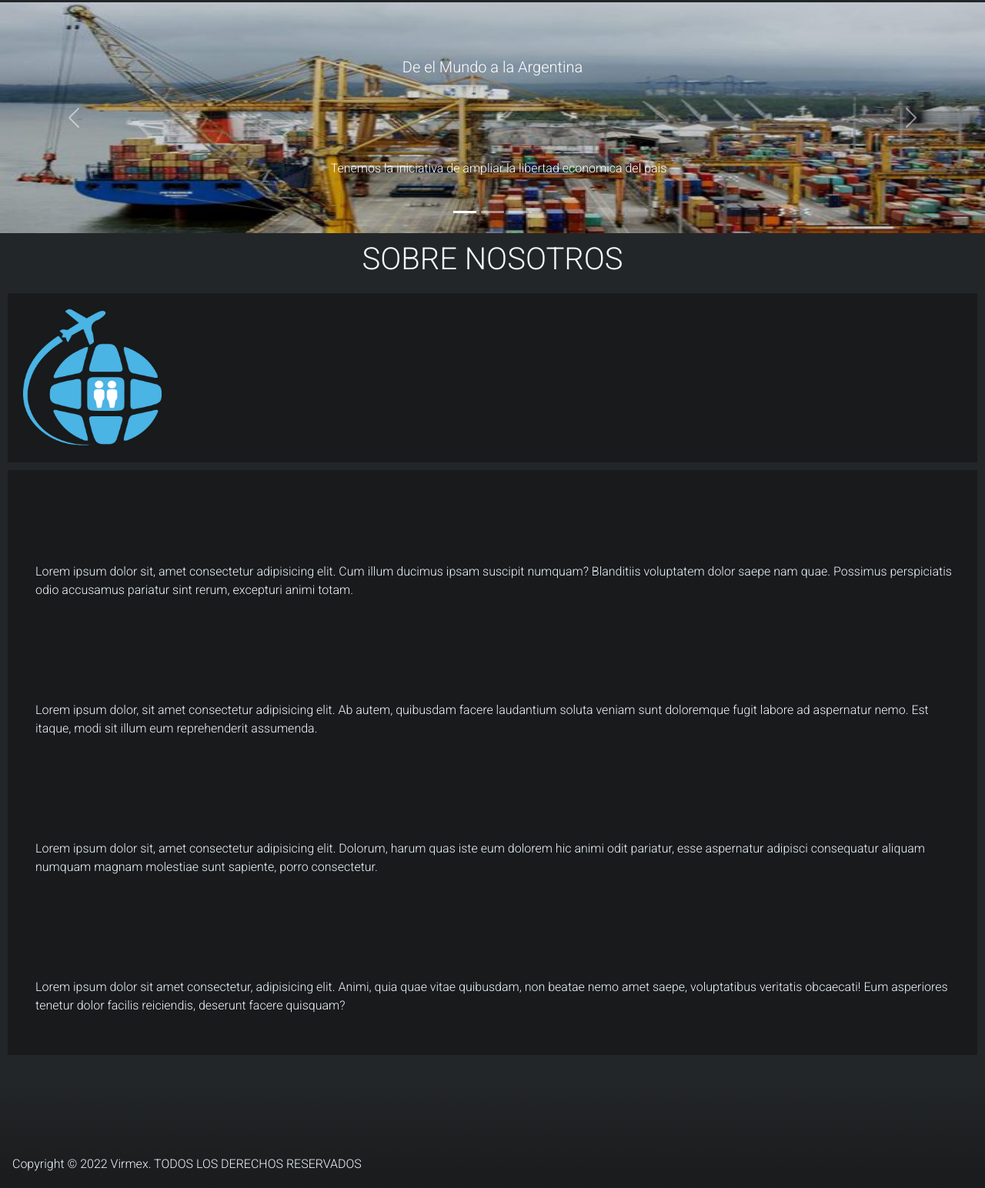
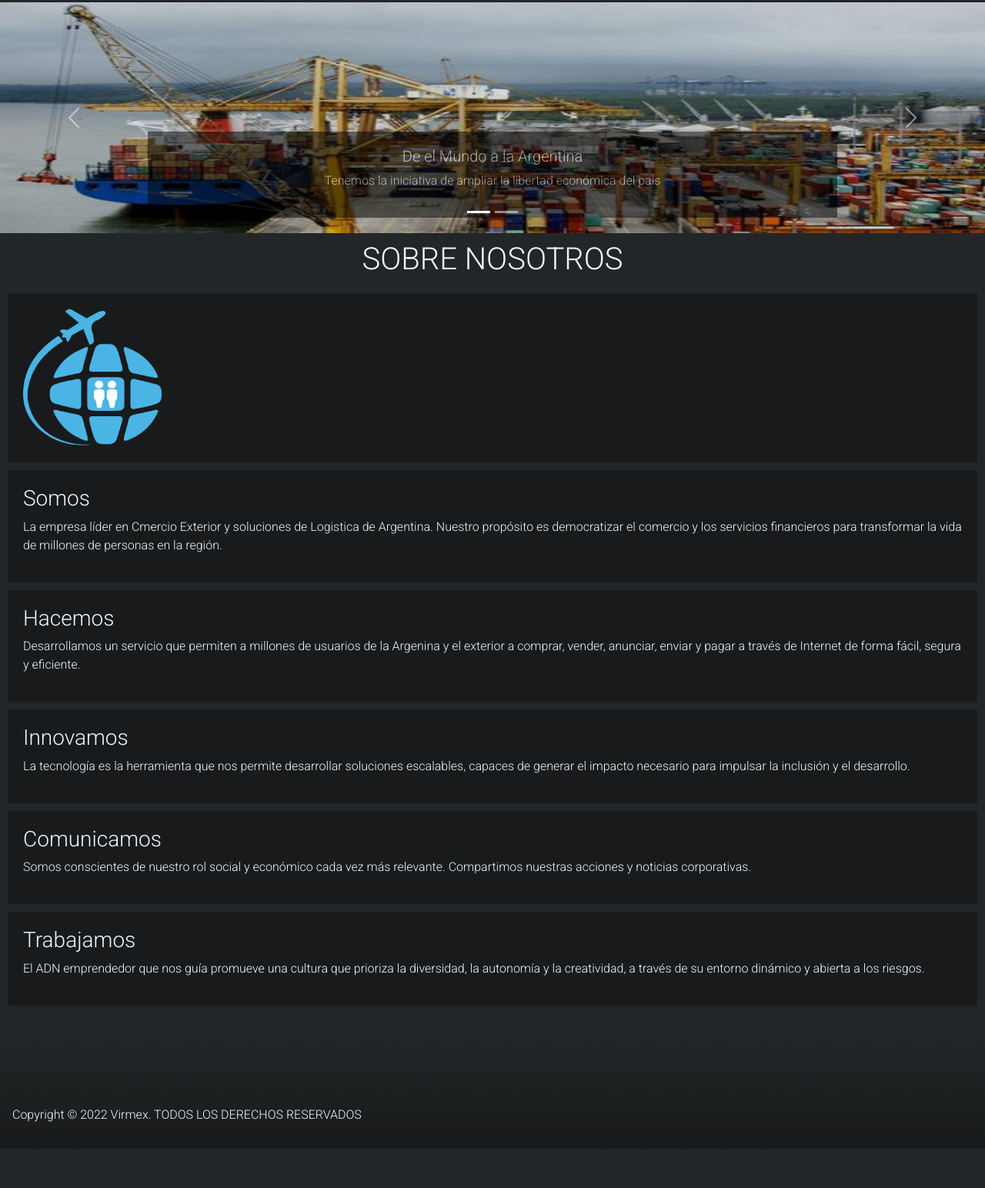
Before and after one commit to castrodrigo7/virmex, a plain HTML site: page pages/sobre-nosotros.html in a window 1280 px wide. Shown: the part 77-1621 px from the top of the page at 77% size. After the commit the page ends 1570 px from the top, so only its background shows below. Drawn offline with nearby package versions, Linux system fonts and the light colour scheme.

Commit message:
retocando

```diff
--- a/css/styles.css
+++ b/css/styles.css
@@ -100,6 +100,10 @@ li {
     padding: 0 0 10px 0;
 }
 
+.section__titulos {
+    padding: 20px 0 0 200px ;
+}
+
 h1 {
     text-align: center;
     padding: 10px;
@@ -109,7 +113,7 @@ h4 {
     padding: 10px 0 10px 16px;
 }
 
-h3 {
+.ubicacion {
     padding: 16px 0 0 20px;
 }
 
@@ -126,7 +130,7 @@ article {
 
 .info {
     grid-area: info;
-    padding: 60px;
+    padding: 30px;
     width: auto;
 }
 
@@ -151,7 +155,7 @@ footer {
     background-image: linear-gradient(to top, rgb(24,26,27), rgb(35,38,40));
 }
 
-p {
+.footer__texto {
     padding: 100px 0 16px 16px;
 }
 
--- a/pages/sobre-nosotros.html
+++ b/pages/sobre-nosotros.html
@@ -65,21 +65,20 @@
             <div class="carousel-indicators">
               <button type="button" data-bs-target="#carouselExampleCaptions" data-bs-slide-to="0" class="active" aria-current="true" aria-label="Slide 1"></button>
               <button type="button" data-bs-target="#carouselExampleCaptions" data-bs-slide-to="1" aria-label="Slide 2"></button>
-              <button type="button" data-bs-target="#carouselExampleCaptions" data-bs-slide-to="2" aria-label="Slide 3"></button>
             </div>
             <div class="carousel-inner">
               <div class="carousel-item active">
                 <img src="../resources/puerto.jpg" class="carousel_altura d-block w-100" alt="...">
-                <div class="carousel-caption d-none d-md-block">
+                <div class="carousel-caption d-none d-md-block bg-black opacity-50 ">
                   <h5>De el Mundo a la Argentina</h5>
-                  <p>Tenemos la iniciativa de ampliar la libertad economica del pais </p>
+                  <p>Tenemos la iniciativa de ampliar la libertad económica del país </p>
                 </div>
               </div>
               <div class="carousel-item">
                 <img src="../resources/1.png" class="carousel_altura d-block w-100" alt="...">
                 <div class="carousel-caption d-none d-md-block">
                   <h5>De Argentina al Mundo</h5>
-                  <p>Estamos convencidos que es la forma mas agil de expandir nuestra cultura</p>
+                  <p>Estamos convencidos de que es la forma mas ágil de expandir nuestra cultura</p>
                 </div>
               </div>
             </div>
@@ -93,20 +92,34 @@
             </button>
           </div>
         <h1 class="animate__animated animate__fadeIn">SOBRE NOSOTROS</h1>
-        <section><!-- Primera Seccion -->
+        <section><!-- Primer Section -->
             <article>
                 <img src="../resources/favicon.png" alt="Virmex">
             </article>
             <article>
-                <p>Lorem ipsum dolor sit, amet consectetur adipisicing elit. Cum illum ducimus ipsam suscipit numquam? Blanditiis voluptatem dolor saepe nam quae. Possimus perspiciatis odio accusamus pariatur sint rerum, excepturi animi totam.</p>
-                <p>Lorem ipsum dolor, sit amet consectetur adipisicing elit. Ab autem, quibusdam facere laudantium soluta veniam sunt doloremque fugit labore ad aspernatur nemo. Est itaque, modi sit illum eum reprehenderit assumenda.</p>
-                <p>Lorem ipsum dolor sit, amet consectetur adipisicing elit. Dolorum, harum quas iste eum dolorem hic animi odit pariatur, esse aspernatur adipisci consequatur aliquam numquam magnam molestiae sunt sapiente, porro consectetur.</p>
-                <p>Lorem ipsum dolor sit amet consectetur, adipisicing elit. Animi, quia quae vitae quibusdam, non beatae nemo amet saepe, voluptatibus veritatis obcaecati! Eum asperiores tenetur dolor facilis reiciendis, deserunt facere quisquam?</p>
+                <h3>Somos</h3>
+                <p>La empresa líder en Cmercio Exterior y soluciones de Logistica de Argentina. Nuestro propósito es democratizar el comercio y los servicios financieros para transformar la vida de millones de personas en la región.</p>
+            </article>
+            <article>
+                <h3>Hacemos</h3>
+                <p>Desarrollamos un servicio que permiten a millones de usuarios de la Argenina y el exterior a comprar, vender, anunciar, enviar y pagar a través de Internet de forma fácil, segura y eficiente.</p>
+            </article>
+            <article>
+                <h3>Innovamos</h3>
+                <p>La tecnología es la herramienta que nos permite desarrollar soluciones escalables, capaces de generar el impacto necesario para impulsar la inclusión y el desarrollo.</p>
+            </article>
+            <article>
+                <h3>Comunicamos</h3>
+                <p>Somos conscientes de nuestro rol social y económico cada vez más relevante. Compartimos nuestras acciones y noticias corporativas.</p>
+            </article>
+            <article>
+                <h3>Trabajamos</h3>
+                <p>El ADN emprendedor que nos guía promueve una cultura que prioriza la diversidad, la autonomía y la creatividad, a través de su entorno dinámico y abierta a los riesgos.</p>
             </article>
         </section>
     </main>
     <footer><!-- Pie de pagina -->
-        <P>Copyright © 2022 Virmex. TODOS LOS DERECHOS RESERVADOS</P>
+        <P class="footer__texto">Copyright © 2022 Virmex. TODOS LOS DERECHOS RESERVADOS</P>
     </footer>
     <!-- JavaScript Bundle with Popper -->
     <script src="https://cdn.jsdelivr.net/npm/bootstrap@5.2.0/dist/js/bootstrap.bundle.min.js" integrity="sha384-A3rJD856KowSb7dwlZdYEkO39Gagi7vIsF0jrRAoQmDKKtQBHUuLZ9AsSv4jD4Xa" crossorigin="anonymous"></script>
```
Also changed, not shown: index.html (+4 -4 lines), pages/categorias.html (+1 -1 lines), pages/contacto.html (+3 -3 lines), pages/usuario.html (+2 -2 lines).
